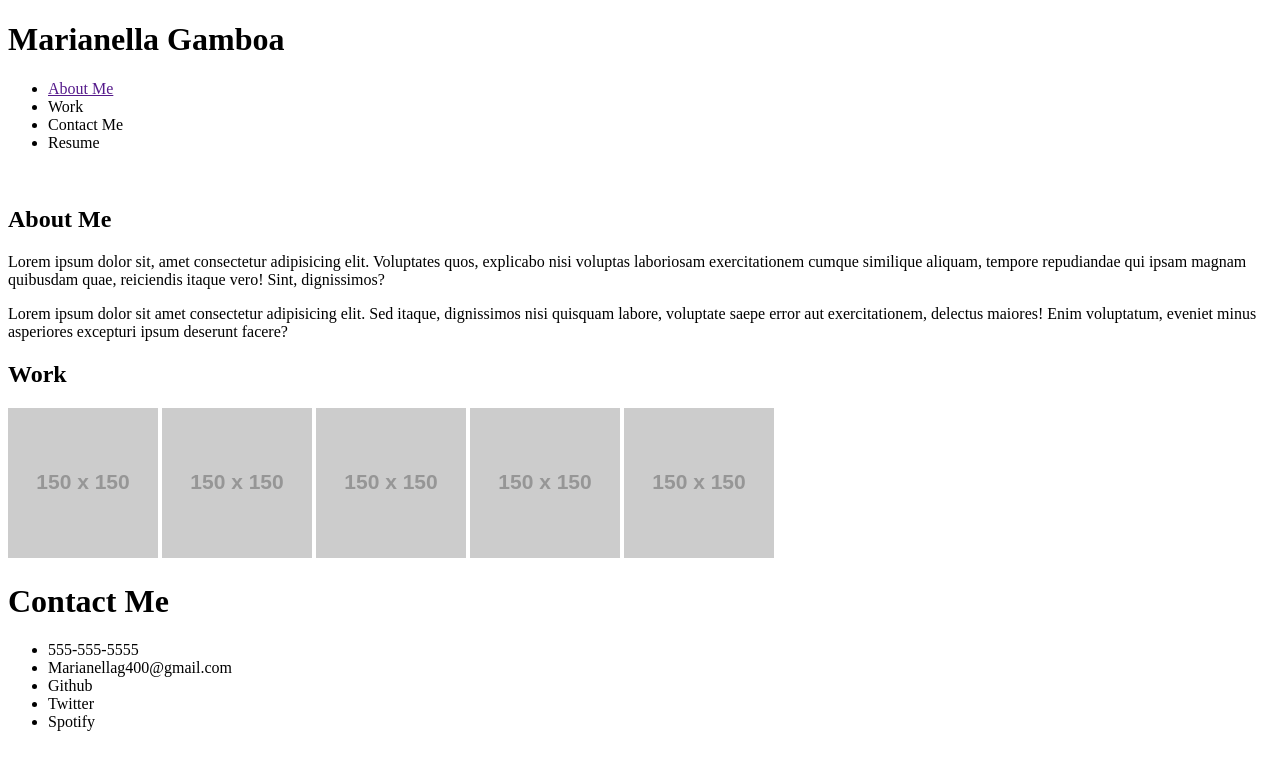
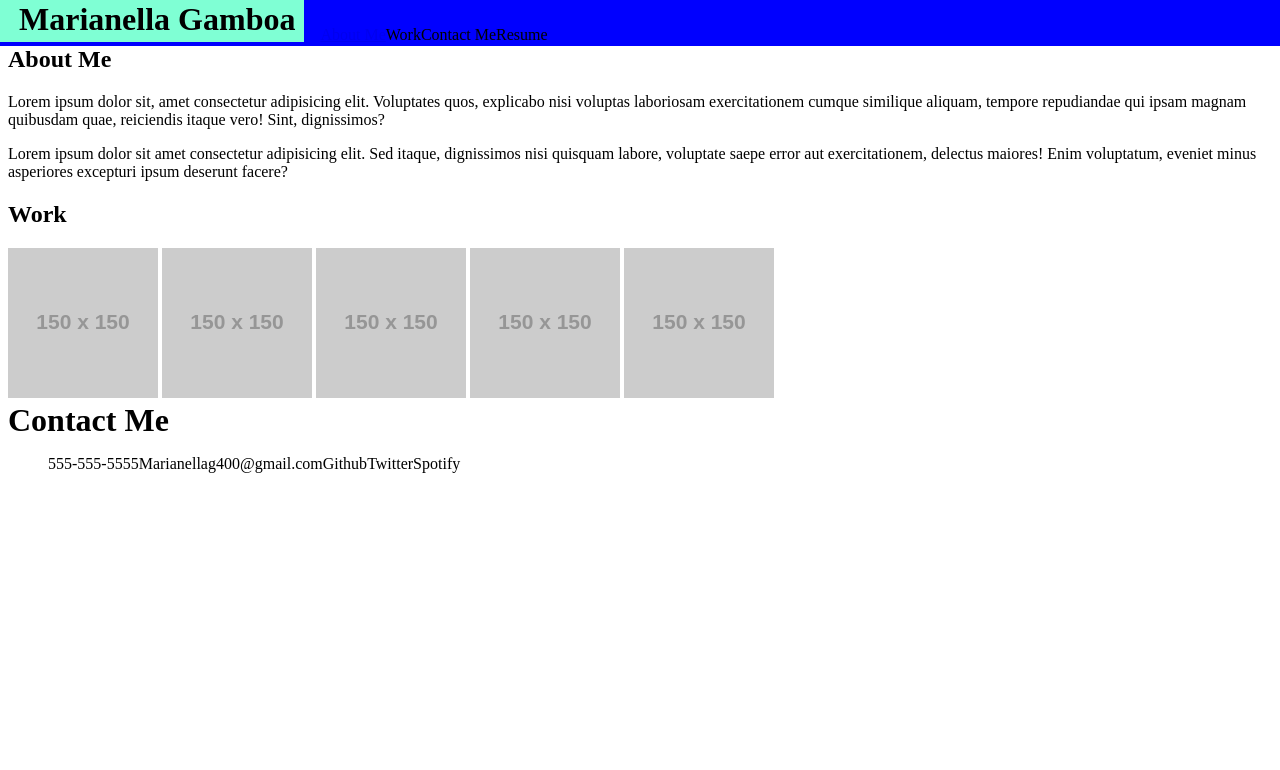
Before and after one commit to Marianellag1/Portfolio-challenge-2, a plain HTML site: page index.html in a window 1280 px wide. Drawn offline with Linux system fonts and the light colour scheme; placeholder pictures from the web are drawn by us.

Commit message:
git updated files

```diff
--- a/assets/style.css
+++ b/assets/style.css
@@ -0,0 +1,94 @@
+.main{
+    /* height: 100px;
+    margin-top: 10px;
+    padding: 25px;
+    background-color: aqua; */
+    /* height: 40px;
+    margin-top: -35px;
+    padding: 17px; */
+    /* background-color: aqua; */
+    height: 72px;
+    margin-top: -9px;
+    position: fixed;
+    /* padding: -17px; */
+    /* background-color: aqua;*/
+}
+
+/* .display-inline{
+    display: inline;
+
+} */
+
+header {
+/* background-color: brown; */
+list-style-type: none;
+background-color: blue;
+position: fixed;
+/* padding: 11px 75px; */
+left: 0px;
+right: 0px;
+top: -17px;
+height: 36px;
+display: flex;
+align-items: center;
+}
+
+header h1{
+    /* padding: 2px 45px;
+    float: left; */
+    /* background-color: aquamarine;
+    margin: 23px -26px;
+    padding: 4px 16px 6px 79px; */
+    /* margin: 24px -8px;
+    padding: 1px 14px 8px 65px; */
+    /* float: left; */
+    background-color: aquamarine;
+    margin: 17px -24px;
+    /* left: 0px; */
+    padding: 23px 9px 4px 43px;
+    float: left;
+}
+
+ul{
+    list-style-type: none;
+    position: fixed;
+    display: flex;
+}
+
+/* .main ul {
+    list-style-type: none;
+    background-color: blue;
+    position: fixed;
+    /* padding: 11px 75px; */
+    /* left: 0px;
+    right: 0px;
+    top: -17px;
+    height: 36px;
+    display: flex;
+    align-items: center;*/ */
+
+
+/* .main ul{
+    /* background-color: aqua;
+    position: relative; */
+    /* background-color: aqua; */
+    /* list-style-type: none; */
+    /* padding: 4px 255px;
+    display: flex; */
+    /* justify-content: space-evenly; */
+    /* position: relative; */
+    /* : flex;display */
+    /* justify-content: flex-end; */ */
+/* } */
+
+footer ul{
+    /* list-style-type: none; */
+    /* list-style-type: none;
+    padding: 4px 105px;
+    display: flex;
+    justify-content: space-evenly;*/
+    list-style-type: none;
+    padding: 33px 0px;
+    display: flex;
+    justify-content: space-evenly;
+}
--- a/index.html
+++ b/index.html
@@ -7,16 +7,16 @@
     <title>Marianella's Portfolio</title>
     <link rel="stylesheet" href="./assets/reset.css">
     <link rel="stylesheet" href="./assets/style.css">
-</head>
-<body>
-    <header class="main header">
+ </head>
+ <body>
+    <header class="main header ">
         <h1>Marianella Gamboa</h1>
         <nav>
             <ul>
-                <li><a href="">About Me</a></li>
-                <li><a href=""></a>Work</li>
-                <li><a href=""></a>Contact Me</li>
-                <li><a href=""></a>Resume</li>
+                <li><a href="#about me">About Me</a></li>
+                <li><a href="#work"></a>Work</li>
+                <li><a href="#contact me"></a>Contact Me</li>
+                <li><a href="#resume"></a>Resume</li>
             </ul>
         </nav>
     </header>
@@ -47,15 +47,17 @@
     </section>
 
 
-    <footer>
-        <h1>Contact Me</h1>
-        <ul>
+    <footer class="Closing header display-inline">
+        <h1 style="display:inline ;">Contact Me</h1>
+        <div style="display:inline ;">
+         <ul>
             <li><a href=""></a>555-555-5555</li>
             <li><a href=""></a>Marianellag400@gmail.com</li>
-            <li>Github</li>
-            <li>Twitter</li>
-            <li>Spotify</li>
-        </ul>
+            <li><a href=""></a>Github</li>
+            <li><a href=""></a>Twitter</li>
+            <li><a href=""></a>Spotify</li>
+         </ul>
+        </div>
 
     </footer>
     </main>
```
